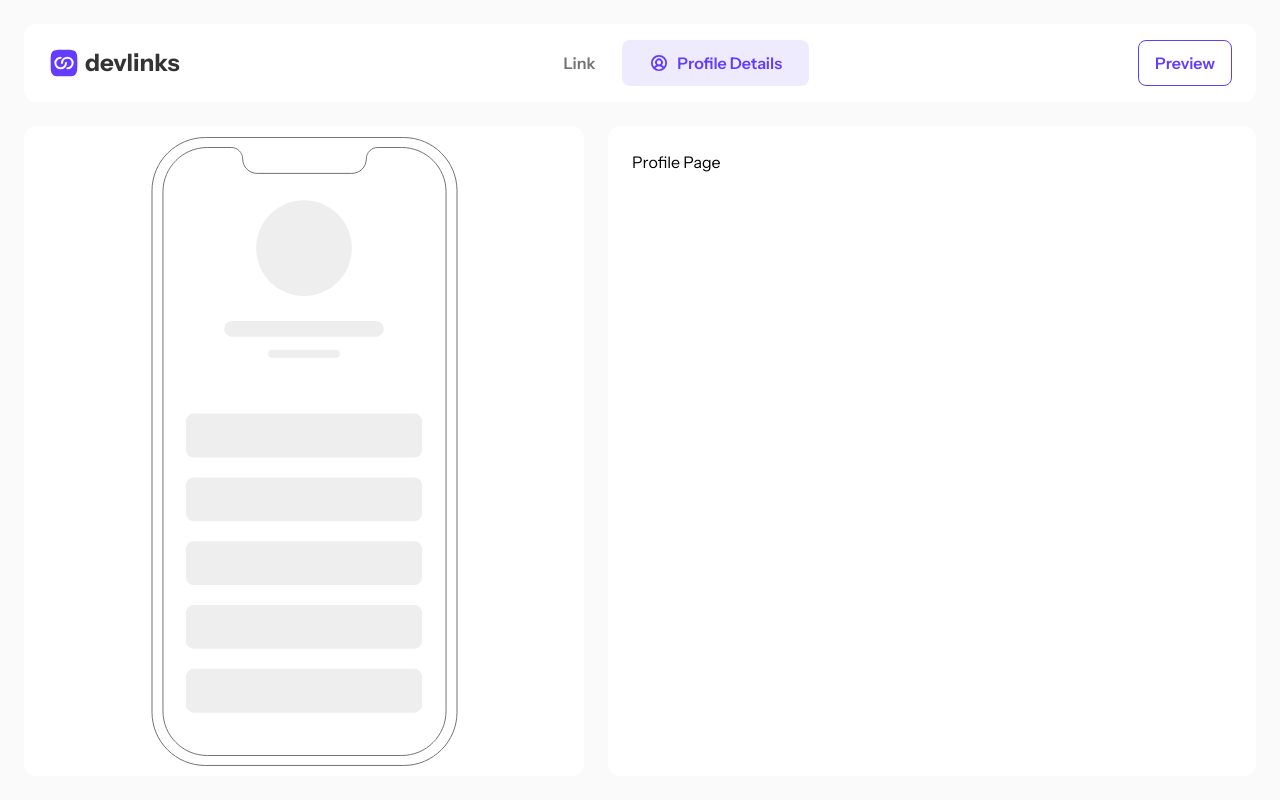
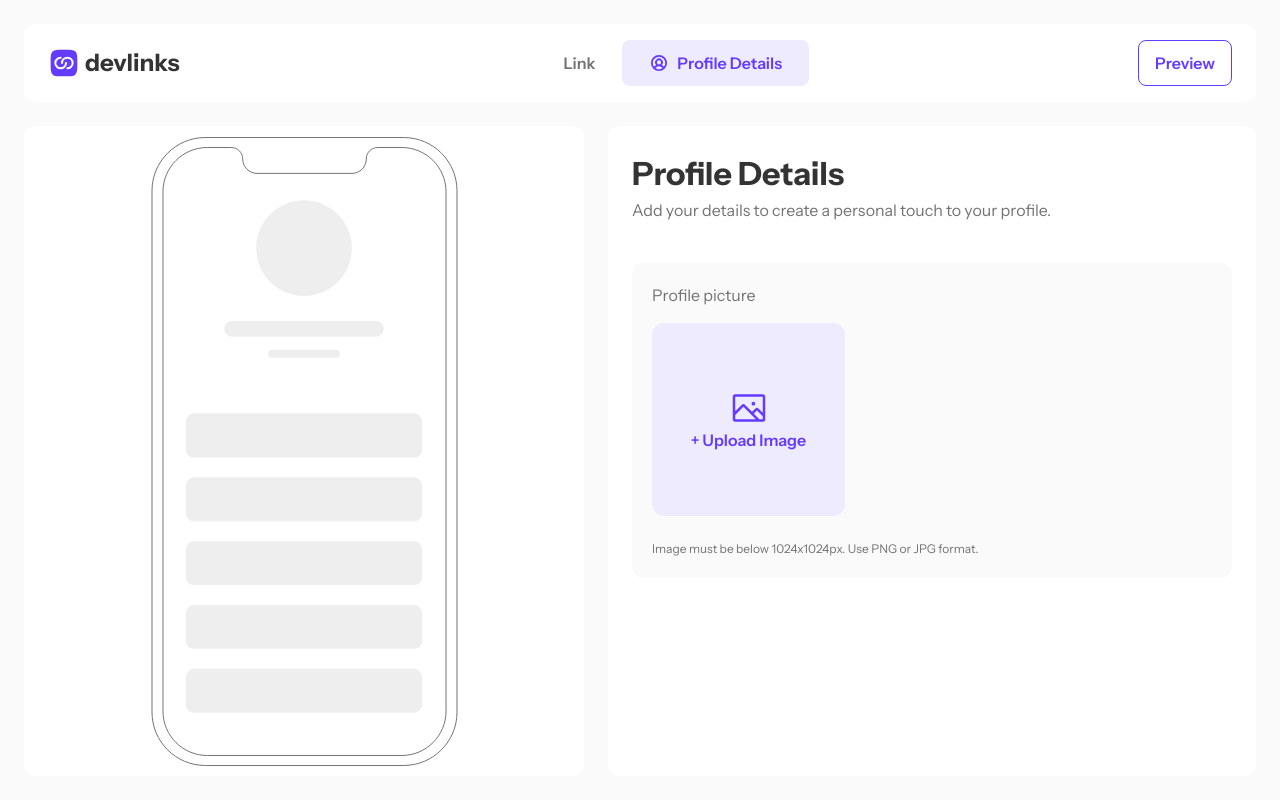
Before and after one commit to jownsu/link-sharing-app, a Next.js app: page /profile in a window 1280 px wide. Built offline with nearby package versions, Linux system fonts and the light colour scheme.

Commit message:
Imlement profile details section

```diff
--- a/app/(pages)/profile/page.tsx
+++ b/app/(pages)/profile/page.tsx
@@ -1,7 +1,37 @@
+import ImageIcon from "@/public/icons/icon-upload-image.svg";
+
 const ProfilePage = () => {
     return (
-        <div>
-            <h1>Profile Page</h1>
+        <div className="flex h-full flex-1 flex-col">
+            <h1 className="text-[2.4rem] font-bold leading-[150%] text-dark_grey md:text-[3.2rem]">
+                Profile Details
+            </h1>
+            <p className="mb-[4.1rem] text-grey">
+                Add your details to create a personal touch to your profile.
+            </p>
+
+            <div className="rounded-[1.2rem] bg-light_grey p-[2rem]">
+                <p className="mb-[1.6rem] text-grey">Profile picture</p>
+                <label
+                    htmlFor="profile_picture"
+                    className="mb-[2.4rem] flex size-[19.3rem] flex-col items-center justify-center rounded-[1.2rem] bg-primary_lighter"
+                >
+                    <ImageIcon className="size-[4rem]" />
+                    <span className="text-[1.6rem] font-semibold text-primary">
+                        + Upload Image
+                    </span>
+                </label>
+                <input
+                    className="hidden"
+                    type="file"
+                    name="profile_picture"
+                    id="profile_picture"
+                    accept="image/png, image/jpeg"
+                />
+                <p className="text-[1.2rem] text-grey">
+                    Image must be below 1024x1024px. Use PNG or JPG format.
+                </p>
+            </div>
         </div>
     );
 };
```
